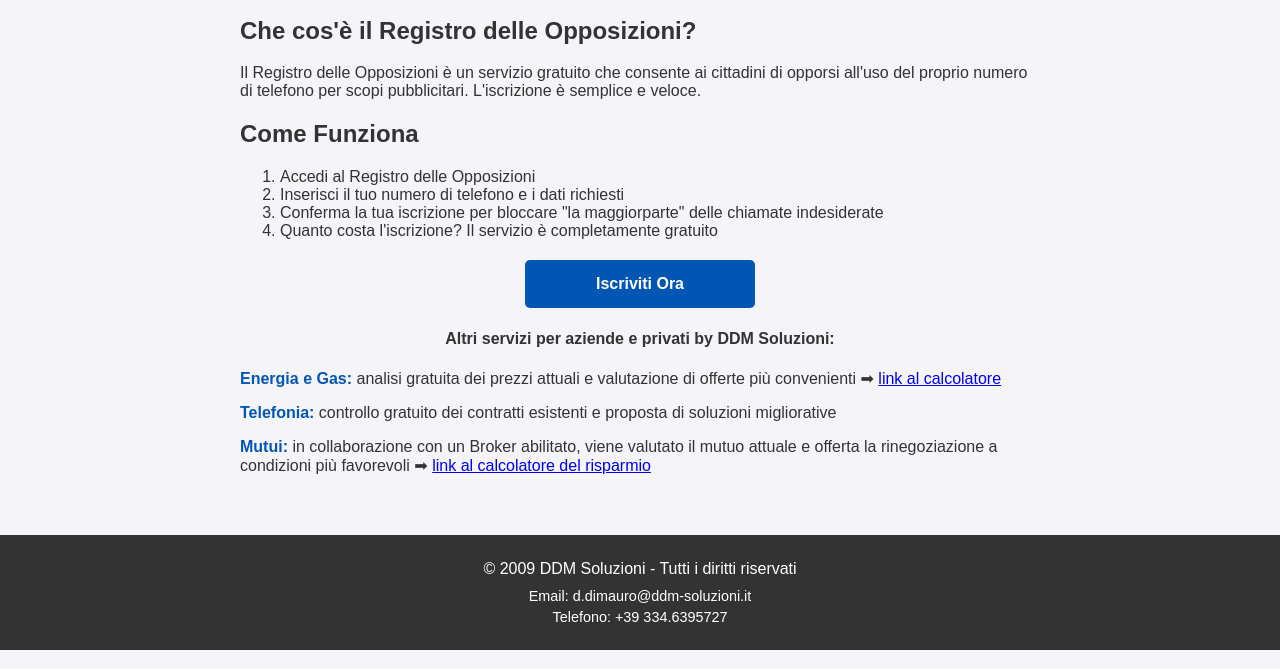
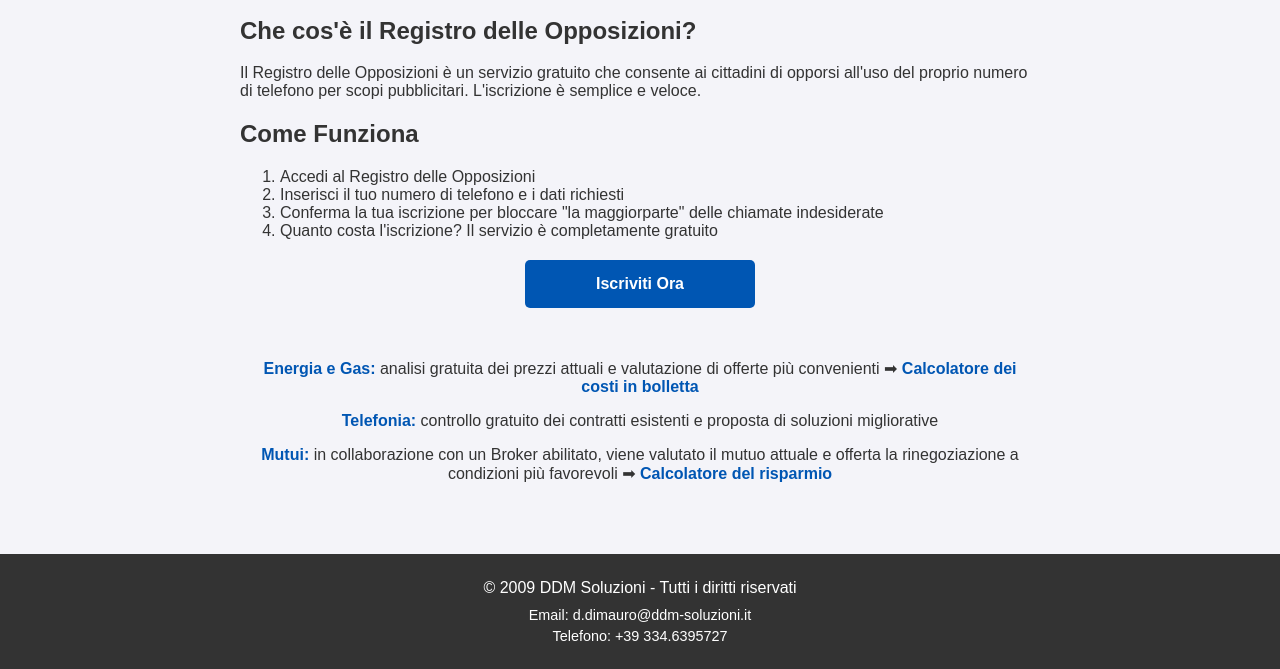
Before and after one commit to Dandim80/RPO-e-servizi, a plain HTML site: page index.html in a window 1280 px wide. Shown: the part 184-853 px from the top of the page. Drawn offline with Linux system fonts and the light colour scheme.

Commit message:
Update index.html

```diff
--- a/index.html
+++ b/index.html
@@ -102,13 +102,37 @@
             Iscriviti Ora
         </a>
 
-        <section class="about">
-            <h4 class="centered">Altri servizi per aziende e privati by DDM Soluzioni:</h4>
-            <p><strong style="color: #0056b3;">Energia e Gas:</strong> analisi gratuita dei prezzi attuali e valutazione di offerte più convenienti ➡ <a href="https://dandim80.github.io/Index.html/" target="_blank">link al calcolatore</a></p>
+        <section class="services">
+    <div class="service-item">
+        <p><strong style="color: #0056b3;">Energia e Gas:</strong> analisi gratuita dei prezzi attuali e valutazione di offerte più convenienti ➡ <a href="https://dandim80.github.io/Index.html" target="_blank">Calcolatore dei costi in bolletta</a></p>
+    </div>
+    <div class="service-item">
+        <p><strong style="color: #0056b3;">Telefonia:</strong> controllo gratuito dei contratti esistenti e proposta di soluzioni migliorative</p>
+    </div>
+    <div class="service-item">
+        <p><strong style="color: #0056b3;">Mutui:</strong> in collaborazione con un Broker abilitato, viene valutato il mutuo attuale e offerta la rinegoziazione a condizioni più favorevoli ➡ <a href="https://dandim80.github.io/Surroga-e-Analisi-/Index.html" target="_blank">Calcolatore del risparmio</a></p>
+    </div>
+</section>
 
-            <p><strong style="color: #0056b3;">Telefonia:</strong> controllo gratuito dei contratti esistenti e proposta di soluzioni migliorative</p>
-            <p><strong style="color: #0056b3;">Mutui:</strong> in collaborazione con un Broker abilitato, viene valutato il mutuo attuale e offerta la rinegoziazione a condizioni più favorevoli ➡  <a href="https://dandim80.github.io/Surroga-e-Analisi-/Index.html" target="_blank">link al calcolatore del risparmio</a></p>
-        </section>
+<style>
+    .services {
+        text-align: center;
+        padding: 15px;
+    }
+    .service-item {
+        margin: 10px 0;
+        font-size: 1rem;
+    }
+    a {
+        color: #0056b3;
+        text-decoration: none;
+        font-weight: bold;
+    }
+    a:hover {
+        color: #003366;
+    }
+</style>
+
     </div>
 
     <footer>
```
